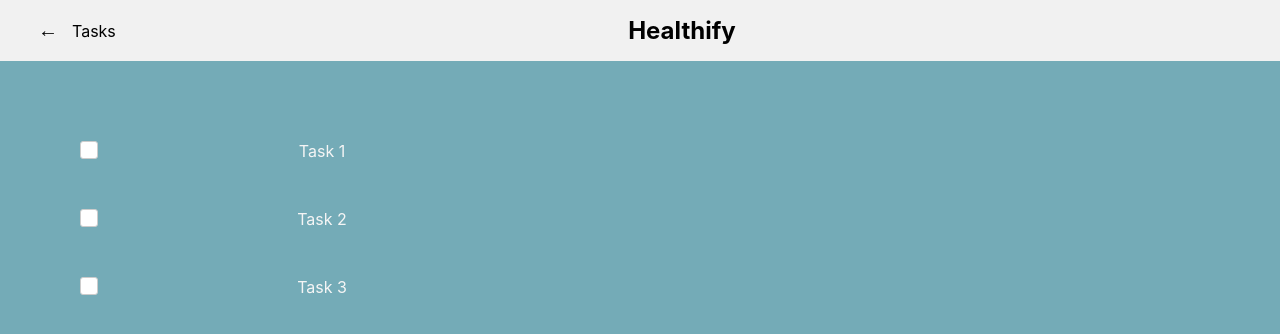
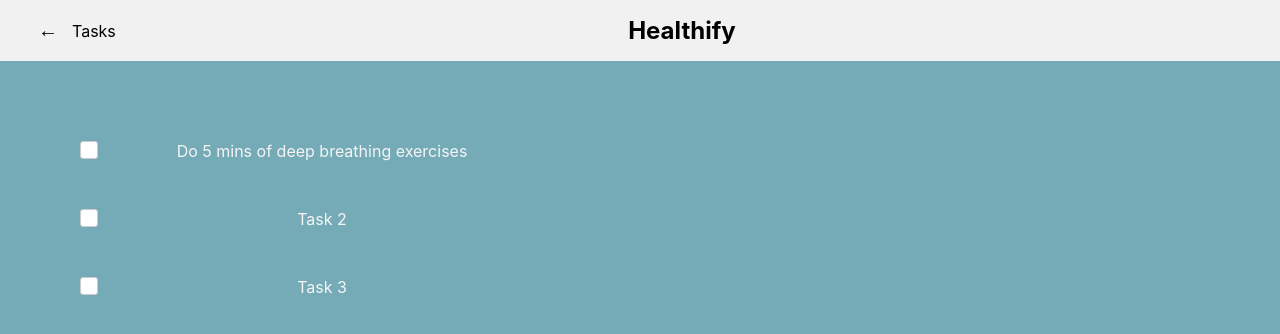
Before and after one commit to Rishik-Yechuri/hackaxxessreal, a React (Create React App) app: page / in a window 1280 px wide. Shown: the top 334 px of the page. Built offline with nearby package versions, Linux system fonts and the light colour scheme.

Commit message:
stores user input

```diff
--- a/src/Card.js
+++ b/src/Card.js
@@ -1,6 +1,7 @@
 import React, {useEffect, useState} from 'react';
 import './Card.css';
 import DialogBox from './DialogBox';
+import {click} from "@testing-library/user-event/dist/click";
 
 const Card = ({initialText, openDialog}) => {
     const [isChecked, setIsChecked] = useState(false);
@@ -9,17 +10,19 @@
 
     useEffect(() => {
         if (isChecked) {
-            openDialog();
+           // handleCheckboxChange();
+            //openDialog();
         }
     }, [isChecked]);
     const handleCheckboxChange = () => {
-        //openDialog();
+        if(!isChecked){
             setIsChecked(!isChecked);
             let meditationArr = ["Do 5 mins of deep breathing exercises", "Color or draw mindfully for at least 15 minutes", "Listen to a new song on Spotify to lift your mood", "Take a nap for at least one hour today", "Do 10 minutes of yoga in the morning or before sleeping"];
             let cardioArr = ["Go on a walk in an nearby park", "Run one mile today", "Try a new dance workout on YouTube", "Play any sport outside for at least 30 minutes", "Stretch for 10 minutes before bed"];
             let journalingArr = ["Write down 3 good things you've achieved yesterday", "Write down your current thoughts on a sheet of paper", "Create a to-do list for today", "Create a schedule for this week and include important activities/events to stay organized", "Make a list of things you are thankful for"];
             let connectedArr = ["Call/text an old friend that you haven't been in contact with recently", "Call your parents/guardians to tell them how much you appreicate them!", "Check-in with a friend and ask how they're doing", "Start small talk with a neighbor/stranger", "Make plans to go out with a friend"];
             var inGroup = 0;
+            alert('clicked:' + text);
             if (meditationArr.includes(text)) {
                 // The text is in meditationArr
                 inGroup = 1;
@@ -36,6 +39,10 @@
                 alert("NOT IN, PANIC NOW PANIC NOW")
                 // The text is not in any of the arrays
             }
+            alert('group:' + inGroup);
+            openDialog(inGroup);
+        }
+
 
     };
 
--- a/src/CardContainer.js
+++ b/src/CardContainer.js
@@ -2,13 +2,10 @@
 import Card from './Card';
 
 const CardContainer = ({data, openDialog}) => {
-
-
     return (
         data.map((text, index) => (
-            <Card key={index} initialText={text} openDialog={() => openDialog()}/>
+            <Card key={index} initialText={text} openDialog={openDialog}/>
         ))
     );
 };
-
 export default CardContainer;
--- a/src/TaskScreen.js
+++ b/src/TaskScreen.js
@@ -9,18 +9,20 @@
 // TODO: Add SDKs for Firebase products that you want to use
 function TaskScreen() {
     const [isDialogOpen, setIsDialogOpen] = useState(false);
+    const [groupNum, setGroupNum] = useState(false);
 
-    const openDialog = () => {
+    const openDialog = (groupNum) => {
         setIsDialogOpen(true);
+        setGroupNum(groupNum);
     };
     const closeDialog = () => {
         setIsDialogOpen(false);
     };
-    const data = ['Task 1', 'Task 2', 'Task 3'];
+    const data = ['Do 5 mins of deep breathing exercises', 'Task 2', 'Task 3'];
 
     return (
         <div className="App2">
-            <DialogBox isOpen={isDialogOpen} closeDialog={closeDialog} /* other props */ />
+            <DialogBox isOpen={isDialogOpen} closeDialog={closeDialog} groupNum={groupNum} /* other props */ />
             <div id="topDiv">
                 <div id="leftSide">
                     <button id="backButton" onClick="goBack()">←</button>
--- a/src/UpdateAverages.js
+++ b/src/UpdateAverages.js
@@ -1,6 +1,16 @@
-function updateAverage(groupNum, newAverage) {
+export function updateAverage(groupNum, newAverage) {
+    alert('groupNum:' + groupNum);
+    if(groupNum === undefined){
+        return;
+    }
     // Get the 2D array from localStorage
-    const storedAverages = JSON.parse(localStorage.getItem('averages')) || [];
+    let storedAverages = JSON.parse(localStorage.getItem('averages')) || [];
+
+    // If storedAverages is empty, create arrays for groups 1-4
+    if (storedAverages.length === 0) {
+        storedAverages = Array(4).fill([0, 0]);
+        localStorage.setItem('averages', JSON.stringify(storedAverages));
+    }
 
     // Check if the groupNum exists in the array, if not, create a new group with initial values
     if (storedAverages.length < groupNum) {
@@ -18,7 +28,7 @@
     // Update the array with the new count and average
     storedAverages[groupNum - 1][0] = newCount;
     storedAverages[groupNum - 1][1] = updatedAverage;
-
+    //alert('setitem:' + JSON.stringify(storedAverages));
     // Update localStorage with the updated array
     localStorage.setItem('averages', JSON.stringify(storedAverages));
 }
```
Lines whose indentation alone changed are shown as unchanged.
